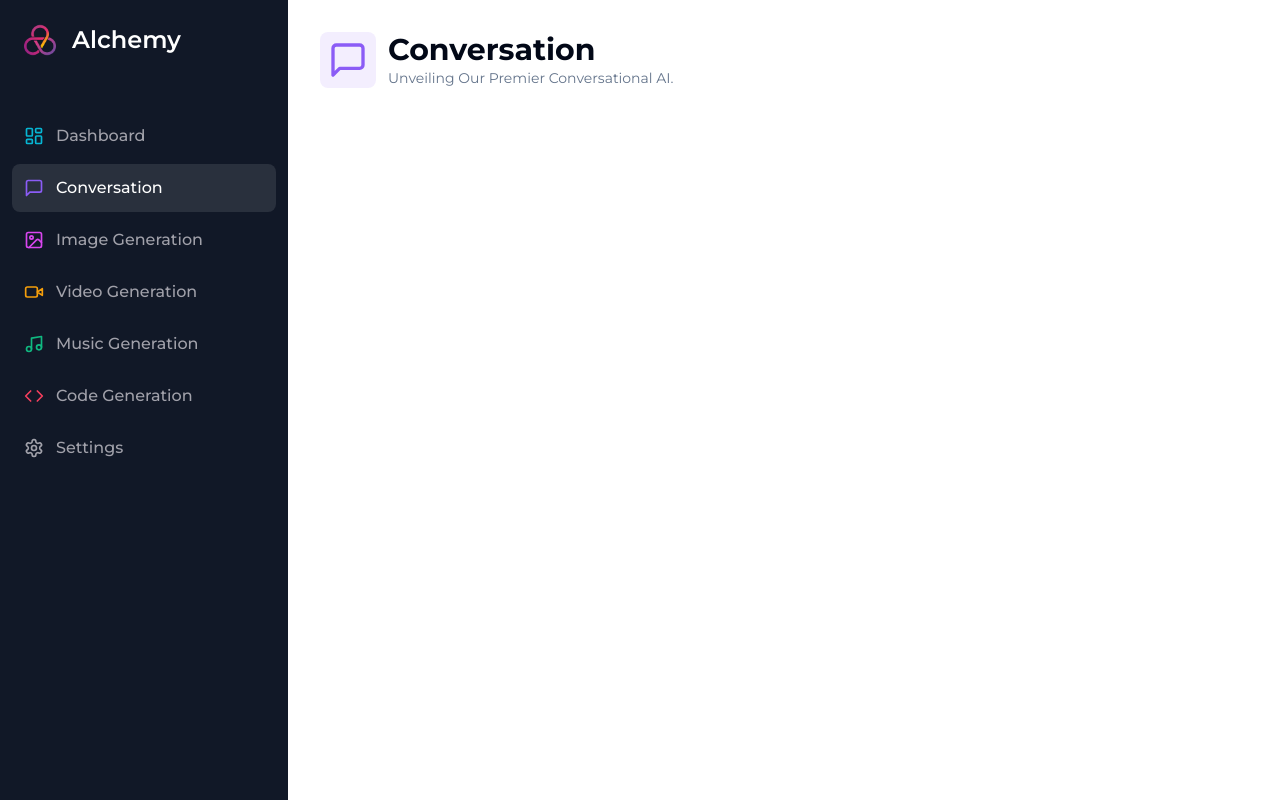
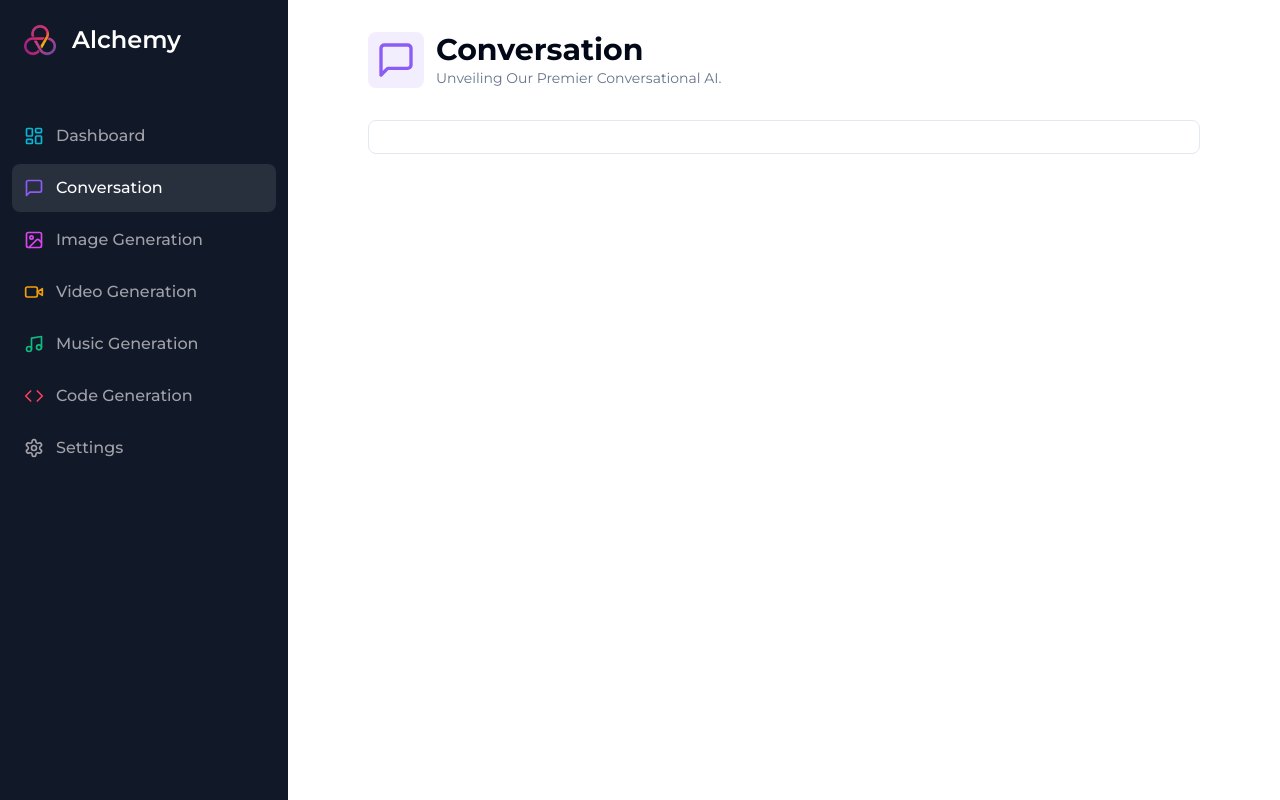
Before and after one commit to mrwebwork/ai-saas, a Next.js app: page /conversation in a window 1280 px wide. Built offline with nearby package versions, Linux system fonts and the light colour scheme.

Commit message:
Create constants.ts file and add max-width to conversation page

```diff
--- /dev/null
+++ b/app/(dashboard)/(routes)/conversation/constants.ts
@@ -0,0 +1,7 @@
+import * as z from "zod";
+
+export const formSchema = z.object({
+  prompt: z.string().min(1, {
+    message: "Prompt is required",
+  }),
+});
--- a/app/(dashboard)/(routes)/conversation/page.tsx
+++ b/app/(dashboard)/(routes)/conversation/page.tsx
@@ -1,10 +1,37 @@
+"use client";
+
+//* Validation Schema
+import * as z from "zod";
+import { zodResolver } from "@hookform/resolvers/zod";
+
+import { formSchema } from "./constants";
+
 import Heading from "@/components/Heading";
+import { Form } from "@/components/ui/form";
 
 import { MessageSquare } from "lucide-react";
 
+import { useForm } from "react-hook-form";
+
 const ConversationPage = () => {
+  const form = useForm<z.infer<typeof formSchema>>({
+    resolver: zodResolver(formSchema),
+    defaultValues: {
+      prompt: "",
+    },
+  });
+
+  //* Loading state with useForm
+
+  const isLoading = form.formState.isSubmitting;
+
+  const onSubmit = async (values: z.infer<typeof formSchema>) => {
+    //TODO API request here
+    console.log(values);
+  };
+
   return (
-    <>
+    <div className="max-w-4xl mx-auto">
       <Heading
         title="Conversation"
         description="Unveiling Our Premier Conversational AI."
@@ -12,8 +39,17 @@ const ConversationPage = () => {
         iconColor="text-violet-500"
         bgColor="bg-violet-500/10"
       />
-      <div className="px-4 lg:px-8"></div>
-    </>
+      <div className="px-4 lg:px-8 max-w-4xl mx-auto">
+        <div>
+          <Form {...form}>
+            <form
+              onSubmit={form.handleSubmit(onSubmit)}
+              className="rounded-lg border w-full p-4 px-3 md:px-6 focus-within grid grid-cols-12 gap-2"
+            ></form>
+          </Form>
+        </div>
+      </div>
+    </div>
   );
 };
 
```
